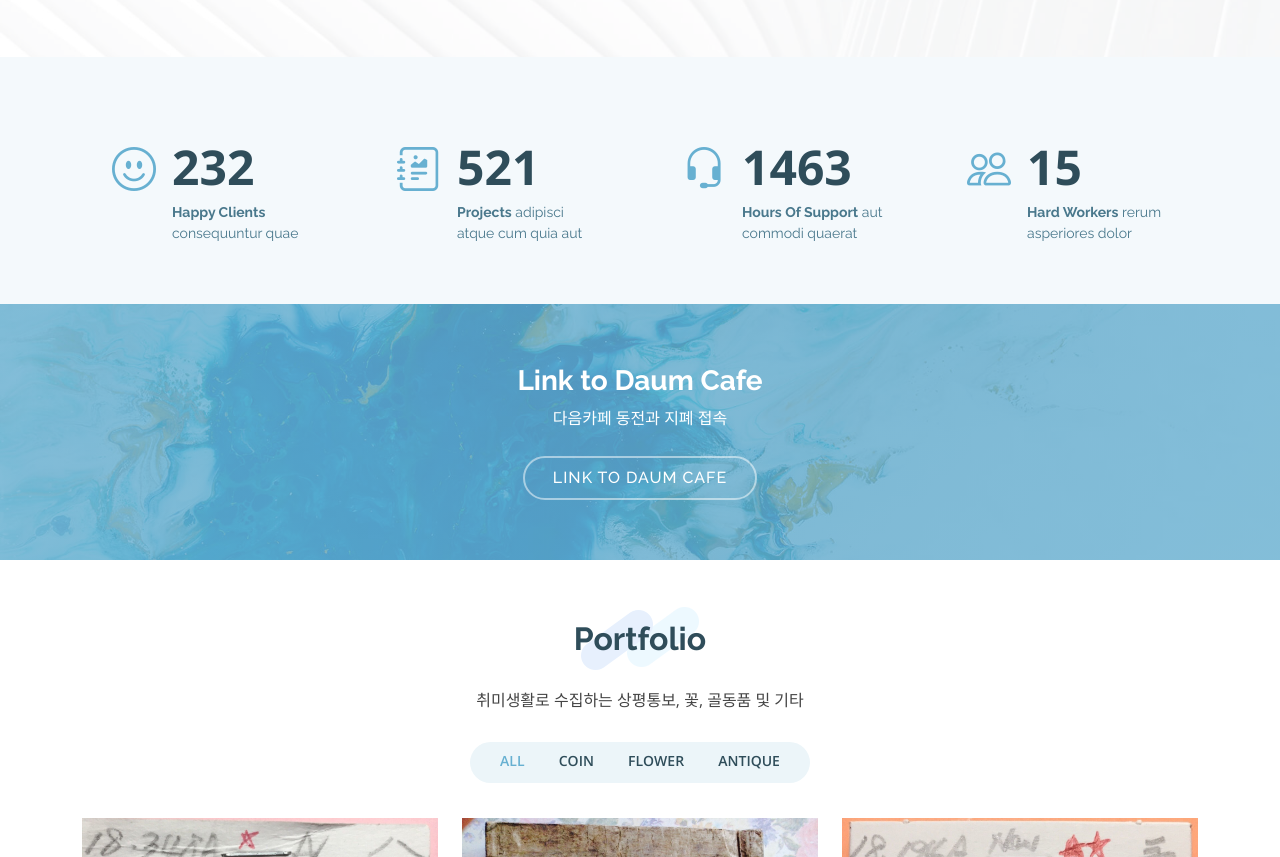
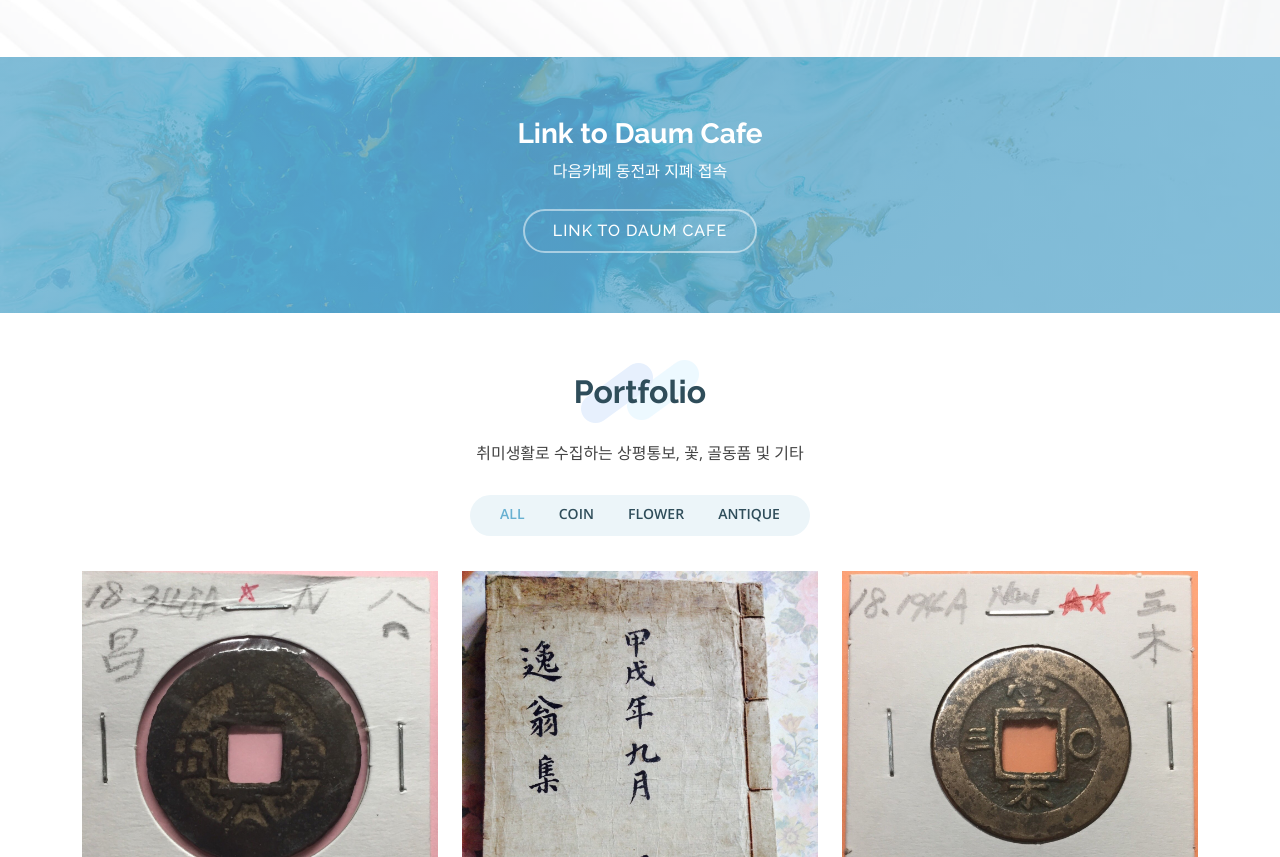
Before and after one commit to choiks48/choiks48.github.io, a plain HTML site: page index.html in a window 1280 px wide. Shown: the part 1168-2025 px from the top of the page. Drawn offline with nearby package versions, Linux system fonts and the light colour scheme.

Commit message:
Update index.html

```diff
--- a/index.html
+++ b/index.html
@@ -165,7 +165,7 @@
     </section>  End Services Section -->
 
     <!-- ======= Counts Section ======= -->
-    <section id="counts" class="counts  section-bg">
+   <!-- <section id="counts" class="counts  section-bg">
       <div class="container">
 
         <div class="row no-gutters">
@@ -205,7 +205,8 @@
         </div>
 
       </div>
-    </section><!-- End Counts Section -->
+    </section> -->
+	  <!-- End Counts Section -->
 
     <!-- ======= Cta Section ======= -->
     <section id="cta" class="cta">
```
